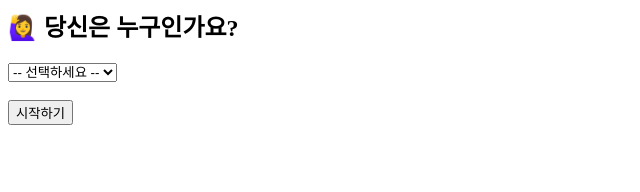
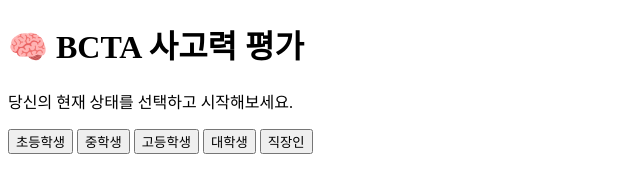
Before and after one commit to basirLab/bcta, a plain HTML site: page index.html in a window 1280 px wide. Shown: the whole page, without its empty margins (0-640 px from the left). Drawn offline with Linux system fonts and the light colour scheme.

Commit message:
Update index.html

```diff
--- a/index.html
+++ b/index.html
@@ -1,11 +1,30 @@
-<h2>🙋‍♀️ 당신은 누구인가요?</h2>
-<select id="userType">
-  <option value="">-- 선택하세요 --</option>
-  <option value="elementary">초등학생</option>
-  <option value="middle">중학생</option>
-  <option value="high">고등학생</option>
-  <option value="college">대학생</option>
-  <option value="adult">직장인</option>
-</select>
-<br /><br />
-<button onclick="start()">시작하기</button>
+<!DOCTYPE html>
+<html lang="ko">
+<head>
+  <meta charset="UTF-8">
+  <title>BCTA 평가 시작</title>
+  <meta name="viewport" content="width=device-width, initial-scale=1.0">
+  <link rel="stylesheet" href="style.css">
+</head>
+<body>
+  <div class="container">
+    <h1>🧠 BCTA 사고력 평가</h1>
+    <p>당신의 현재 상태를 선택하고 시작해보세요.</p>
+
+    <div class="user-selection">
+      <button onclick="selectUser('elementary')">초등학생</button>
+      <button onclick="selectUser('middle')">중학생</button>
+      <button onclick="selectUser('high')">고등학생</button>
+      <button onclick="selectUser('college')">대학생</button>
+      <button onclick="selectUser('adult')">직장인</button>
+    </div>
+  </div>
+
+  <script>
+    function selectUser(type) {
+      localStorage.setItem('userType', type);
+      window.location.href = 'questions.html';
+    }
+  </script>
+</body>
+</html>
```
